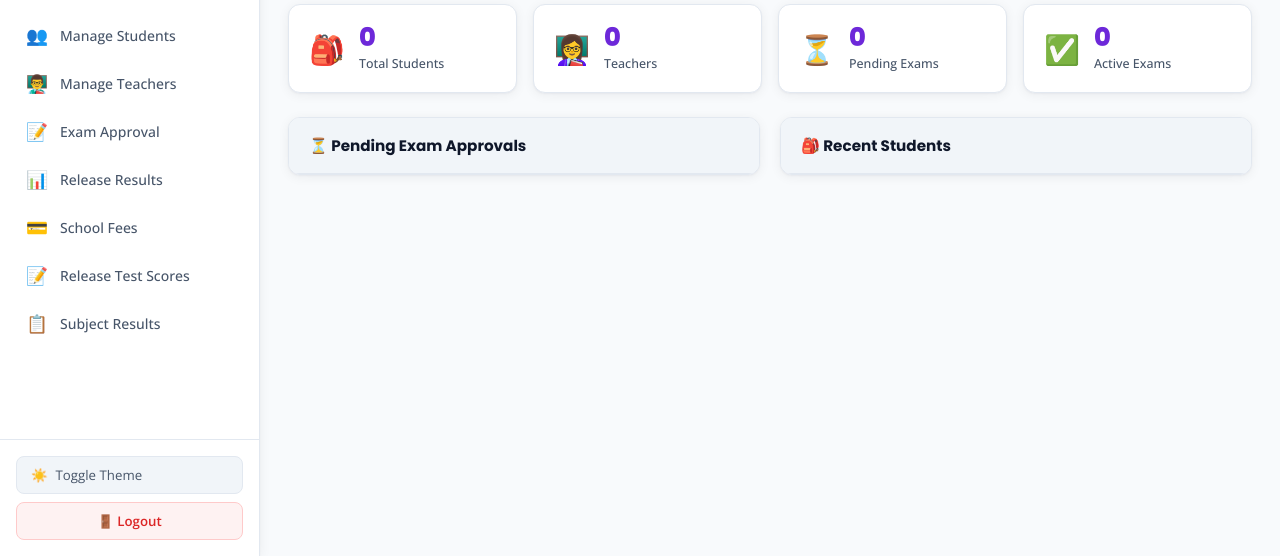
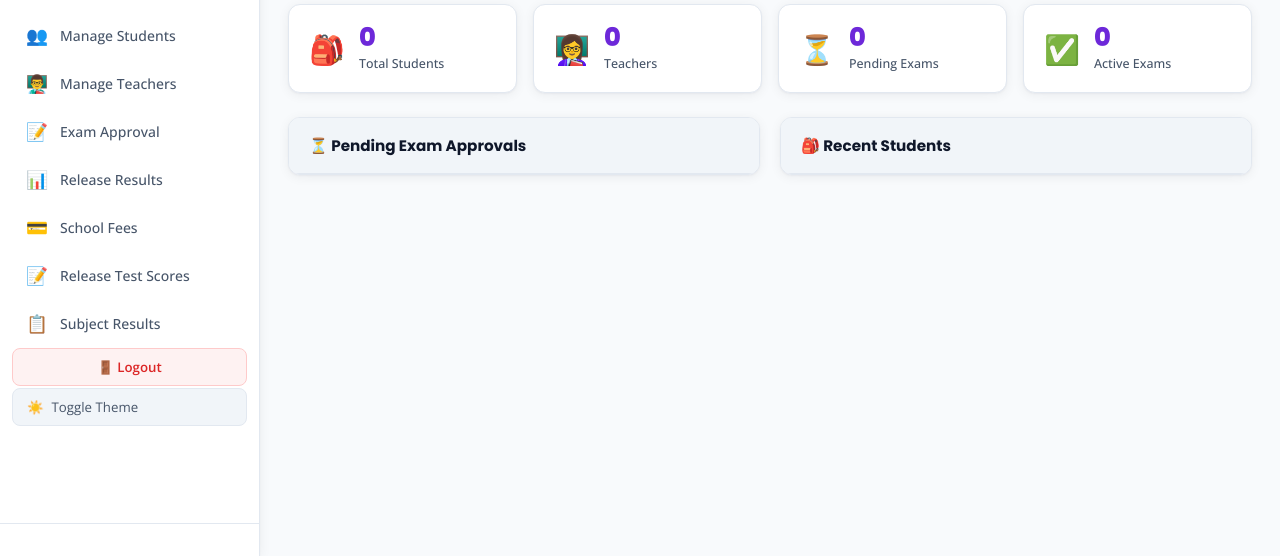
Before and after one commit to Manuel-Lab-Code/-iMadious-School-Management-System, a website: page public/admin.html in a window 1280 px wide. Shown: the part 244-800 px from the top of the page. Drawn offline with nearby package versions, Linux system fonts and the light colour scheme; no server answers; sample sign-in values are in the browser's storage.

Commit message:
Add theme toggle and logout buttons to admin sidebar

```diff
--- a/public/admin.html
+++ b/public/admin.html
@@ -61,13 +61,17 @@
       <a class="nav-item" onclick="showSection('subject-results')" data-section="subject-results">
         <span>📋</span><span>Subject Results</span>
       </a>
+      <button class="btn-logout" onclick="logout()">🚪 Logout</button>
+      <button class="theme-toggle-side" onclick="toggleTheme()">
+      <span id="themeIconSide">☀️</span> Toggle Theme
+      </button>
     </nav>
 
     <div class="sidebar-footer">
-      <button class="theme-toggle-side" onclick="toggleTheme()">
+      <!-- <button class="theme-toggle-side" onclick="toggleTheme()">
         <span id="themeIconSide">☀️</span> Toggle Theme
       </button>
-      <button class="btn-logout" onclick="logout()">🚪 Logout</button>
+      <button class="btn-logout" onclick="logout()">🚪 Logout</button> -->
     </div>
   </aside>
 
```
